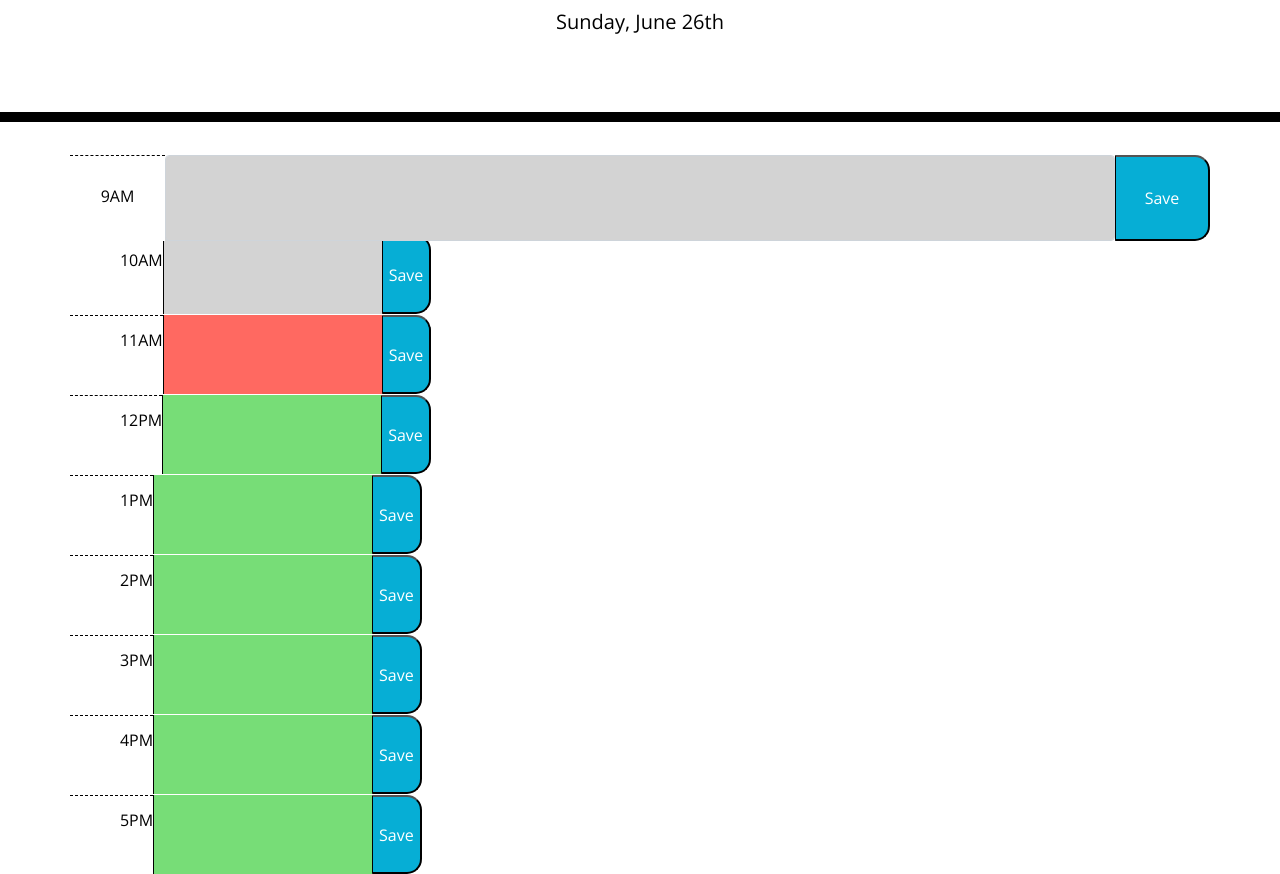
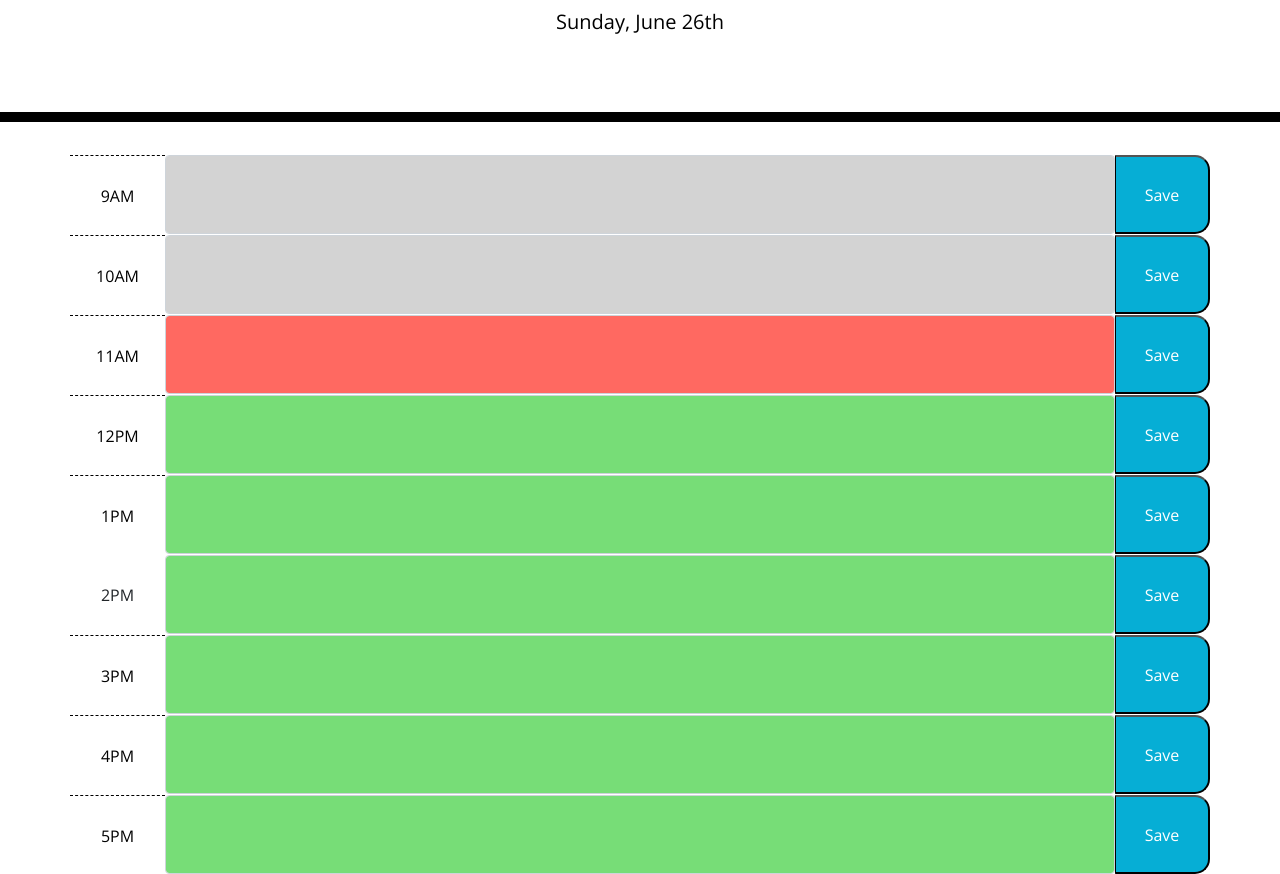
Before and after one commit to Artur0705/W5-Challenge-Work-Day--Scheduler, a plain HTML site: page index.html in a window 1280 px wide. Shown: the part 182-1056 px from the top of the page. Drawn offline with nearby package versions, Linux system fonts and the light colour scheme.

Commit message:
Updated html elements

```diff
--- a/assets/js/script.js
+++ b/assets/js/script.js
@@ -54,9 +54,9 @@ function onSave(hour) {
   if (hourValue.trim()) {
     localStorage.setItem(hour, hourValue);
 
-    if (!$("#messageBox")) {
-      var messageBox = "<div id='messageBox'>Saved to local storage</div>";
-      $("#container").append(messageBox);
+    if (!$("#messageBox").length) {
+      var messageBox = $("<div id='messageBox'>Saved to local storage</div>");
+      $("#container").prepend(messageBox);
     }
   }
 }
--- a/index.html
+++ b/index.html
@@ -36,64 +36,65 @@
           <div class="col-1 hour">
             9AM
           </div>
-          <textarea class="form-control col-10 description" name="9 AM" id="09am-textarea" rows="3"></textarea>
+          <textarea class="form-control col-10 description" name="9 AM" id="09am-textarea"></textarea>
           <button onclick="onSave('09am')" class="col-1 saveBtn">Save</button>
         </div>
+
         <div id="10am" class="row">
-          <div class="hour">
+          <div class="col-1 hour">
             10AM
           </div>
-          <textarea class="" name="10 AM" id="10am-textarea" rows="3"></textarea>
-          <button onclick="onSave('10am')" class="saveBtn">Save</button>
+          <textarea class="form-control col-10 description" name="10 AM" id="10am-textarea"></textarea>
+          <button onclick="onSave('10am')" class="col-1 saveBtn">Save</button>
         </div>
         <div id="11am" class="row">
-          <div class="hour">
+          <div class="col-1 hour">
             11AM
           </div>
-          <textarea class="" name="11 AM" id="11am-textarea" rows="3"></textarea>
-          <button onclick="onSave('11am')" class="saveBtn">Save</button>
+          <textarea class="form-control col-10 description" name="11 AM" id="11am-textarea"></textarea>
+          <button onclick="onSave('11am')" class="col-1 saveBtn">Save</button>
         </div>
         <div id="12pm" class="row">
-          <div class="hour">
+          <div class="col-1 hour">
             12PM
           </div>
-          <textarea class="" name="12 PM" id="12pm-textarea" rows="3"></textarea>
-          <button onclick="onSave('12pm')" class="saveBtn">Save</button>
+          <textarea class="form-control col-10 description" name="12 PM" id="12pm-textarea"></textarea>
+          <button onclick="onSave('12pm')" class="col-1 saveBtn">Save</button>
         </div>
         <div id="01pm" class="row">
-          <div class="hour">
+          <div class="col-1 hour">
             1PM
           </div>
-          <textarea class="" name="01 PM" id="01pm-textarea" rows="3"></textarea>
-          <button onclick="onSave('01pm')" class="saveBtn">Save</button>
+          <textarea class="form-control col-10 description" name="01 PM" id="01pm-textarea"></textarea>
+          <button onclick="onSave('01pm')" class="col-1 saveBtn">Save</button>
         </div>
         <div id="02pm" class="row">
-          <div class="hour">
+          <div class=col-1 "hour">
             2PM
           </div>
-          <textarea class="" name="02 PM" id="02pm-textarea" rows="3"></textarea>
-          <button onclick="onSave('02pm')" class="saveBtn">Save</button>
+          <textarea class="form-control col-10 description" name="02 PM" id="02pm-textarea"></textarea>
+          <button onclick="onSave('02pm')" class="col-1 saveBtn">Save</button>
         </div>
         <div id="03pm" class="row">
-          <div class="hour">
+          <div class="col-1 hour">
             3PM
           </div>
-          <textarea class="" name="03 PM" id="03pm-textarea" rows="3"></textarea>
-          <button onclick="onSave('03pm')" class="saveBtn">Save</button>
+          <textarea class="form-control col-10 description" name="03 PM" id="03pm-textarea"></textarea>
+          <button onclick="onSave('03pm')" class="col-1 saveBtn">Save</button>
         </div>
         <div id="04pm" class="row">
-          <div class="hour">
+          <div class="col-1 hour">
             4PM
           </div>
-          <textarea class="" name="04 PM" id="04pm-textarea" rows="3"></textarea>
-          <button onclick="onSave('04pm')" class="saveBtn">Save</button>
+          <textarea class="form-control col-10 description" name="04 PM" id="04pm-textarea"></textarea>
+          <button onclick="onSave('04pm')" class="col-1 saveBtn">Save</button>
         </div>
         <div id="05pm" class="row">
-          <div class="hour">
+          <div class="col-1 hour">
             5PM
           </div>
-          <textarea class="" name="05 PM" id="05pm-textarea" rows="3"></textarea>
-          <button onclick="onSave('05pm')" class="saveBtn">Save</button>
+          <textarea class="form-control col-10 description" name="05 PM" id="05pm-textarea"></textarea>
+          <button onclick="onSave('05pm')" class="col-1 saveBtn">Save</button>
         </div>
 
       </div>
```
